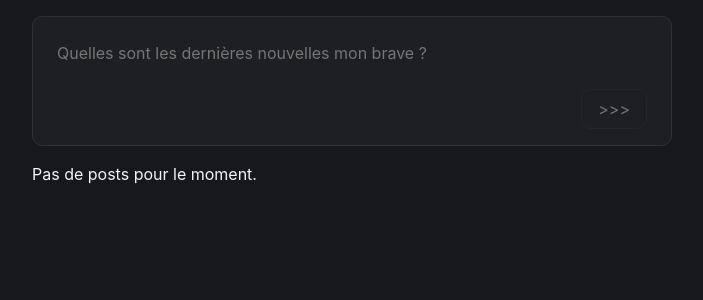
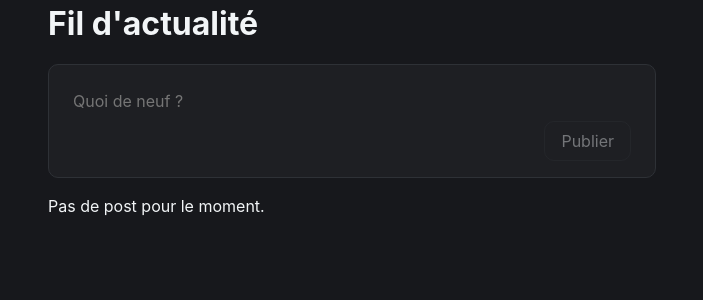
Before and after one commit to AstatePNG/s4_c1_projet, a Vue app: page / in a window 1280 px wide. Shown: the top 300 px of the page, without its empty margins (288-991 px from the left). Built offline with nearby package versions, Linux system fonts and the light colour scheme.

Commit message:
reprise du code réaliser en groupe avec colin

```diff
--- a/package.json
+++ b/package.json
@@ -1,5 +1,5 @@
 {
-  "name": "projet_c1",
+  "name": "chat",
   "version": "0.0.0",
   "private": true,
   "type": "module",
@@ -11,6 +11,7 @@
     "format": "prettier --write src/"
   },
   "dependencies": {
+    "@heroicons/vue": "^2.2.0",
     "vue": "^3.5.13"
   },
   "devDependencies": {
--- a/src/App.vue
+++ b/src/App.vue
@@ -1,134 +1,95 @@
 <script setup>
 import { ref, computed } from "vue";
+import PostCard from "@/components/PostCard.vue";
 
-const text = ref(""); // ref permet à la variable de se mettre automatiquement à jour dans le HTML
-const trimmedText = computed(() => text.value.trim()); // computed fait comme ref mais pour les variables nécessitant un traitement
+const text = ref("");
+const trimmedText = computed(() => text.value.trim());
 
 const posts = ref([]);
-const sortedPost = computed(() =>
-  posts.value.sort(function (a, b) {
-    return b.createdAt - a.createdAt;
-  }),
+const sortedPosts = computed(() =>
+  posts.value.toSorted((postA, postB) => postB.createdAt - postA.createdAt),
 );
 
 function addPost() {
   const newPost = {
-    id: Math.random().toString(36).substring(2),
-    content: trimmedText.value,
-    createdAt: new Date(),
+    post: {
+      id: Math.random().toString(36).substring(2),
+      content: trimmedText.value,
+      createdAt: new Date(),
+      liked: false,
+    },
     author: {
-      id: Math.random().toString(36).substring(2),
-      username: "Larry",
-      avatarUrl:
-        "https://encrypted-tbn0.gstatic.com/images?q=tbn:ANd9GcT8J5UjvXPi7QQ_reilE_xbSlKTYK5Q0ncI8w&s",
+      id: Math.random().toString().substring(2),
+      username: "HelloClass",
+      avatarUrl: "https://medias.tendanceouest.com/photos/galeries/415231/9052-tab.jpg",
     },
   };
+
   posts.value.unshift(newPost);
   text.value = "";
+
+  setTimeout(() => {
+    const postElement = document.querySelector("article:first-of-type");
+    if (postElement) {
+      postElement.style.transition = "transform 0.5s cubic-bezier(0.34, 1.56, 0.64, 1)";
+      postElement.style.transform = "scale(0.4)";
+
+      setTimeout(() => {
+        postElement.style.transform = "scale(1)";
+      }, 100);
+    }
+  }, 0);
+}
+
+function deletePost(postId) {
+  posts.value = posts.value.filter((post) => post.post.id !== postId);
+}
+
+function likePost(postId) {
+  posts.value.find((post) => post.post.id === postId).liked = !posts.value.find(
+    (post) => post.post.id === postId,
+  ).liked;
+}
+
+function respondToPost(postId) {
+  const post = posts.value.find((post) => post.post.id === postId);
 }
 </script>
 
 <template>
   <main>
     <div class="container">
+      <h1>Fil d'actualité</h1>
       <form class="card" @submit.prevent="addPost">
         <textarea
           name="post"
           id="post"
+          placeholder="Quoi de neuf ?"
           maxlength="200"
-          placeholder="Quelles sont les dernières nouvelles mon brave ?"
           v-model="text"
-        >
-        </textarea>
-        <button type="submit" :disabled="!trimmedText">>>></button>
+        ></textarea>
+        <button type="submit" :disabled="!trimmedText">Publier</button>
       </form>
+      <p v-if="!posts.length">Pas de post pour le moment.</p>
 
-      <p v-if="!posts.length">Pas de posts pour le moment.</p>
-
-      <article v-for="(post, index) in sortedPost" :key="index" class="card">
-        <div class="post-header">
-          <img
-            :src="post.author.avatarUrl"
-            alt="avatar de l'utilisateur"
-            width="36"
-            height="36"
-            class="user-avatar"
-          />
-          <a>{{ post.author.username }}</a>
-        </div>
-        <p>
-          {{ post.content }}
-        </p>
-      </article>
+      <PostCard
+        v-for="(post, index) in sortedPosts"
+        :key="index"
+        :post="post"
+        @delete="deletePost"
+        @answer="respondToPost"
+        @like="likePost"
+      />
     </div>
   </main>
 </template>
 
-<style scoped>
-.container {
-  height: 100vh;
-  margin: 0 auto;
-  max-width: 640px;
-}
-.card {
-  background-color: var(--color-bg-secondary);
-  border-radius: 10px;
-  border: 1px solid var(--color-border);
-  margin-bottom: 1rem;
-}
-
-form {
-  display: flex;
-  flex-direction: column;
-  margin-top: 1rem;
-  padding: 1rem 1.5rem;
-  width: 100%;
-}
-textarea {
-  background: none;
-  border: none;
-  color: var(--color-text-primary);
-  flex: 1;
-  margin-bottom: 1rem;
-  outline: none;
-  padding: 0.5rem 0;
-  resize: none;
-  field-sizing: content;
-}
-button {
-  align-self: flex-end;
-  background: none;
-  border-radius: 10px;
-  border: 1px solid var(--color-border);
-  color: var(--color-text-primary);
-  cursor: pointer;
-  font-size: 1rem;
-  height: 40px;
-  padding: 0 1rem;
-}
-button:disabled {
-  cursor: not-allowed;
-  opacity: 0.4;
-}
-
-article {
-  padding: 0.75rem 1.5rem;
-  overflow: hidden;
-}
-
-article p {
-  white-space: pre-wrap;
-}
-
-.user-avatar {
-  border-radius: 50%;
-  object-fit: cover;
-}
-
-.post-header {
-  display: flex;
-  align-items: center;
-  gap: 0.75rem;
-  margin-bottom: 1rem;
-}
-</style>
+/* function addPost() { const newId = Math.random().toString(36).substring(2); const newPost = {
+post: { id: newId, content: trimmedText.value, createdAt: new Date(), }, author: { id:
+Math.random().toString().substring(2), username: "HelloClass", avatarUrl:
+"https://medias.tendanceouest.com/photos/galeries/415231/9052-tab.jpg", }, };
+posts.value.unshift(newPost); text.value = ""; // Add glowing animation setTimeout(() => { const
+postElement = document.querySelector('article:first-of-type'); if (postElement) {
+postElement.style.transition = 'box-shadow 0.3s ease-in-out'; postElement.style.boxShadow = '0 0
+20px rgb(70, 73, 224)'; setTimeout(() => { postElement.style.boxShadow = 'none'; }, 1500); } }, 0);
+} */
--- a/src/assets/main.css
+++ b/src/assets/main.css
@@ -96,3 +96,270 @@ body {
   font-weight: 400;
   font-style: normal;
 }
+
+/* 1. Use a more-intuitive box-sizing model */
+*,
+*::before,
+*::after {
+  box-sizing: border-box;
+}
+
+/* 2. Remove default margin */
+* {
+  margin: 0;
+}
+
+body {
+  /* 3. Add accessible line-height */
+  line-height: 1.5;
+  /* 4. Improve text rendering */
+  -webkit-font-smoothing: antialiased;
+}
+
+/* 5. Improve media defaults */
+img,
+picture,
+video,
+canvas,
+svg {
+  display: block;
+  max-width: 100%;
+}
+
+/* 6. Inherit fonts for form controls */
+input,
+button,
+textarea,
+select {
+  font: inherit;
+}
+
+/* 7. Avoid text overflows */
+p,
+h1,
+h2,
+h3,
+h4,
+h5,
+h6 {
+  overflow-wrap: break-word;
+}
+
+/* 8. Improve line wrapping */
+p {
+  text-wrap: pretty;
+}
+h1,
+h2,
+h3,
+h4,
+h5,
+h6 {
+  text-wrap: balance;
+}
+
+/*
+  9. Create a root stacking context
+*/
+#root,
+#__next {
+  isolation: isolate;
+}
+
+:root {
+  --color-bg-primary: #17181c;
+  --color-bg-secondary: #1e1f23;
+  --color-bg-tertiary: #31323a;
+  --color-border: #2e3136;
+  --color-text-primary: #f2f5f7;
+  --color-text-secondary: #8a8f98;
+  --color-accent: #ff0034;
+}
+
+html {
+  overflow-y: scroll;
+  overscroll-behavior-y: none;
+}
+
+body,
+html,
+#app {
+  min-height: 100vh;
+}
+
+body {
+  background: var(--color-bg-primary);
+  color: var(--color-text-primary);
+  font-family: Inter, sans-serif;
+  font-optical-sizing: auto;
+  font-weight: 400;
+  font-style: normal;
+}
+
+.container {
+  min-height: 100vh;
+  margin: 0 auto;
+  max-width: 640px;
+  padding: 0 1rem;
+}
+
+.card {
+  background-color: var(--color-bg-secondary);
+  border-radius: 10px;
+  border: 1px solid var(--color-border);
+  margin-bottom: 1rem;
+}
+
+form {
+  display: flex;
+  flex-direction: column;
+  margin-top: 1rem;
+  padding: 1rem 1.5rem;
+  width: 100%;
+}
+textarea {
+  background: none;
+  border: none;
+  color: var(--color-text-primary);
+  flex: 1;
+  outline: none;
+  padding: 0.5rem 0;
+  resize: none;
+  field-sizing: content;
+}
+button {
+  align-self: flex-end;
+  background: none;
+  border-radius: 10px;
+  border: 1px solid var(--color-border);
+  color: var(--color-text-primary);
+  cursor: pointer;
+  font-size: 1rem;
+  height: 40px;
+  padding: 0 1rem;
+}
+button:disabled {
+  cursor: not-allowed;
+  opacity: 0.4;
+}
+
+hr {
+  border: none;
+  border-top: 1px solid var(--color-border);
+  margin: 0;
+}
+
+.avatar {
+  border-radius: 50%;
+  object-fit: cover;
+}
+
+article {
+  padding: 0.75rem 1.5rem;
+  overflow: hidden;
+}
+article header {
+  display: flex;
+  align-items: center;
+  gap: 0.5rem;
+  margin-bottom: 0.5rem;
+}
+article p {
+  white-space: pre-wrap;
+}
+article footer {
+  display: flex;
+  align-items: center;
+  gap: 0.5rem;
+  margin-top: 0.5rem;
+}
+
+a {
+  cursor: pointer;
+  font-weight: bold;
+}
+a:hover {
+  text-decoration: underline;
+}
+
+.btn-icon {
+  display: flex;
+  align-items: center;
+  justify-content: center;
+  border: none;
+  border-radius: 50%;
+  width: 28px;
+  height: 28px;
+  padding: 0;
+}
+.btn-icon svg {
+  height: 16px;
+}
+.btn-icon:hover {
+  background: var(--color-bg-tertiary);
+}
+.active {
+  color: var(--color-accent);
+}
+
+.spacer {
+  flex: 1;
+}
+
+button {
+  align-self: flex-end;
+  background: none;
+  border-radius: 10px;
+  border: 1px solid var(--color-border);
+  color: var(--color-text-primary);
+  cursor: pointer;
+  font-size: 1rem;
+  height: 40px;
+  padding: 0 1rem;
+}
+
+article {
+  padding: 0.75rem 1.5rem;
+  overflow: hidden;
+}
+
+article:hover {
+  background-color: var(--color-bg-secondary-hover);
+}
+
+article p {
+  white-space: pre-wrap; /*Affiche les espaces*/
+}
+
+#avatar {
+  border-radius: 50%;
+  height: 40px;
+  width: 40px;
+  transition: 0.5s;
+}
+
+/*
+#avatar:hover {
+  scale: 2;
+  width: 50%;
+}*/
+
+.delete {
+  cursor: pointer;
+}
+
+.reactions {
+  align-items: center;
+}
+
+.author {
+  display: flex;
+  align-items: center;
+  gap: 0.5rem;
+  margin-bottom: 0.5rem;
+}
+
+.content {
+  margin-bottom: 0.5rem;
+  padding: 0.5rem 0;
+}
--- /dev/null
+++ b/src/components/PostCard.vue
@@ -0,0 +1,34 @@
+<script setup>
+import { TrashIcon } from "@heroicons/vue/24/outline";
+import { HandThumbUpIcon as likeIcon } from "@heroicons/vue/24/outline";
+import { HandThumbUpIcon as likedIcon } from "@heroicons/vue/24/solid";
+
+defineProps(["post"]);
+const emit = defineEmits(["delete", "answer", "like"]);
+</script>
+
+<template>
+  <article class="card">
+    <header class="author">
+      <img :src="post.author.avatarUrl" alt="avatar" id="avatar" />
+      <p>{{ post.author.username }}</p>
+    </header>
+    <div class="content">
+      <p>{{ post.post.content }}</p>
+      <p>{{ post.post.createdAt.toLocaleString() }}</p>
+    </div>
+
+    <footer class="reactions">
+      <button @click="emit('answer', post.post.id)">Répondre</button>
+      <button class="btn-icon delete" @click="emit('delete', post.post.id)">
+        <TrashIcon />
+      </button>
+      <button v-if="!post.liked" class="btn-icon like" @click="emit('like', post.post.id)">
+        <likeIcon />
+      </button>
+      <button v-else class="btn-icon like liked" @click="emit('like', post.post.id)">
+        <likedIcon />
+      </button>
+    </footer>
+  </article>
+</template>
--- a/src/main.js
+++ b/src/main.js
@@ -1,5 +1,6 @@
 import "./assets/main.css";
 
+import { ref, computed } from "vue";
 import { createApp } from "vue";
 import App from "./App.vue";
 
```
Also changed, not shown: 2 other files (tests, documents, lock files or other folders).
